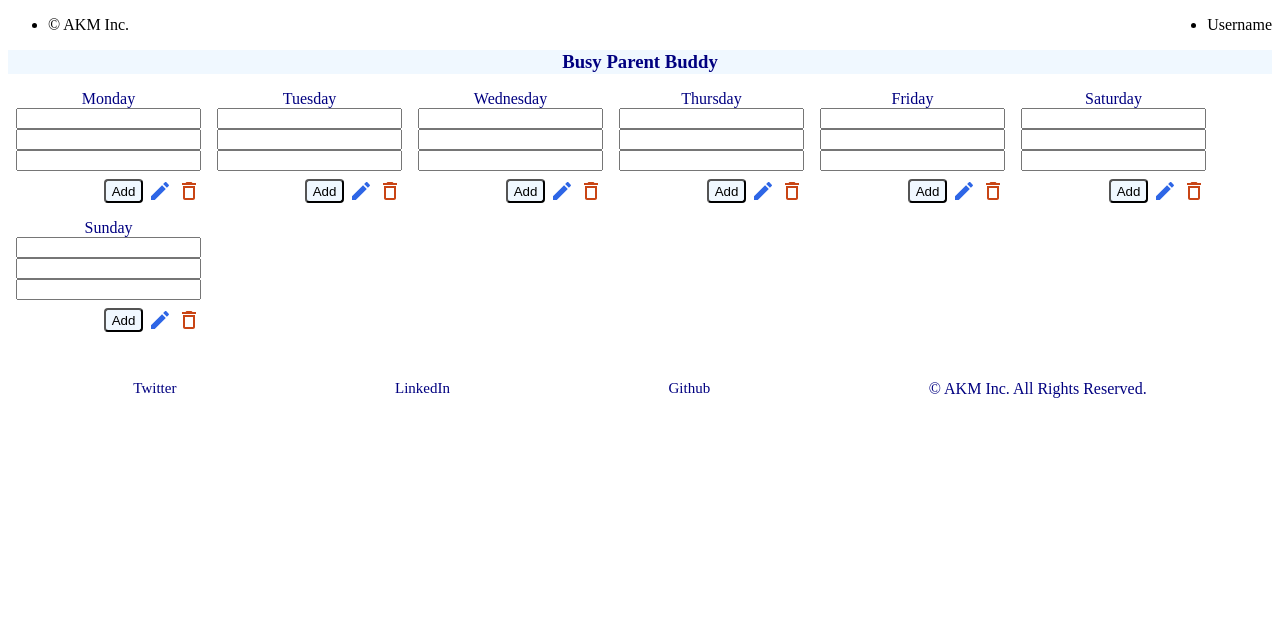
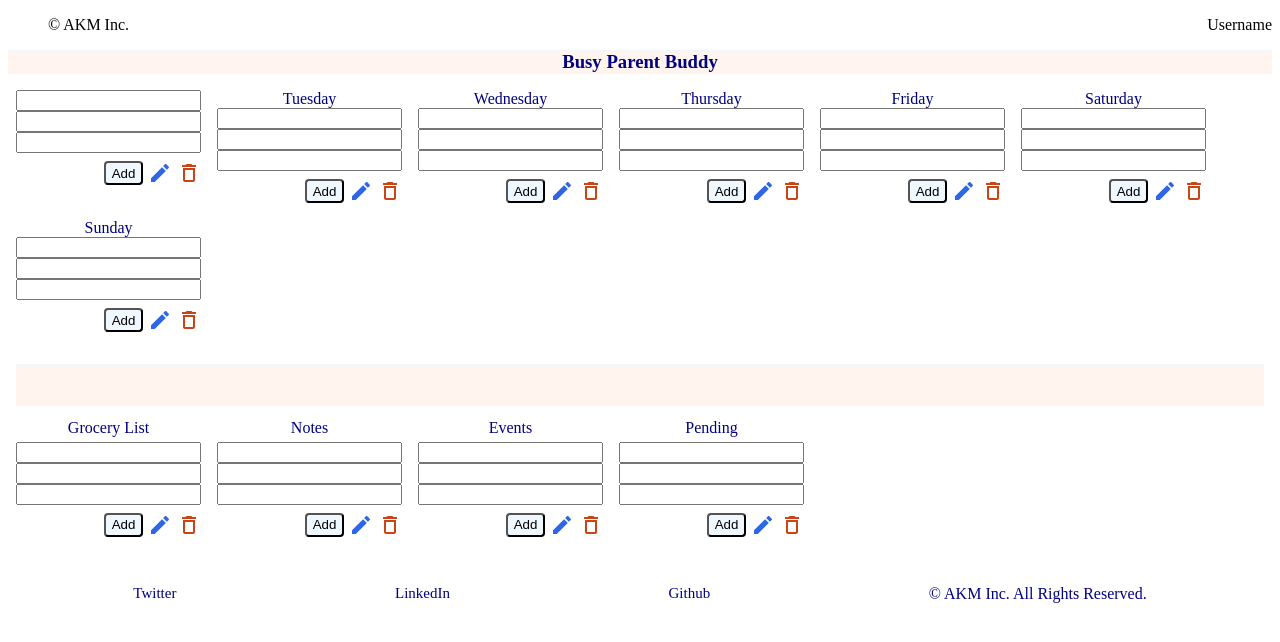
Before and after one commit to alextapia1/capstone-project, a React (Create React App) app: page / in a window 1280 px wide. Shown: the top 642 px of the page. Built offline with nearby package versions, Linux system fonts and the light colour scheme; no server answers.

Commit message:
update routes

```diff
--- a/src/App.js
+++ b/src/App.js
@@ -3,7 +3,7 @@ import React from 'react';
 import {BrowserRouter, Routes, Route} from 'react-router-dom';
 import Header from "./components/Header/Header";
 import Footer from "./components/Footer/Footer";
-import Dates from './components/Dates/Dates';
+import HomePage from './pages/HomePage';
 
 
 function App() {
@@ -12,7 +12,7 @@ function App() {
       <Header/>
     <div className="App">
       <Routes>
-      <Route path="/" element={<Dates/>} />
+      <Route path="/" element={<HomePage/>} />
 
       </Routes>
     </div>
--- a/src/components/Dates/Dates.js
+++ b/src/components/Dates/Dates.js
@@ -4,28 +4,41 @@ import { useEffect, useState } from 'react';
 import editIcon from "../../assets/edit-24px.svg";
 import deleteIcon from "../../assets/delete_outline-24px.svg";
 import axios from 'axios';
+import { getDates } from '../../utils/apiRequest';
 
 const Dates = () => {
+    const [item_id, setItem_id] = useState('');
+    const [category, setCategory] = useState('');
+    const [data, setData] = useState('');
+    const [complete, setComplete] = ('');
 
-    const [selectedFile, setSelectedFile] = useState('');
 
 
         function handleSubmit(event) {
            event.preventDefault();
 
            const form = event.target;
+            console.log(form)
+        //    const inputvalues = [
+        //     form.category.value,
+        //     form.data.value
+        //     ]
+            // console.log(inputvalues)
+            console.log(form.category)
+            console.log(form.data)
 
-           const inputvalues = [
-            form.item_id.values,
-            form.category.values,
-            form.data.values,
-            form.complete.values,
-            ]
-                //axios post
          }
 
 
+         useEffect(() =>{
+            console.log()
+            getDates()
+            .then(res => {
+            console.log(res)
 
+            })
+        },[])
+            //render data
 
 
 
@@ -36,11 +49,11 @@ const Dates = () => {
             <form onSubmit={handleSubmit} className='date__form'>
 
                  <div className='date__form--title'>
-                            <label className='date__form--day'>Monday</label>
+                            <label className='date__form--day'>{category.category}</label>
                             <div className='date__form--info'>
-                            <input className='date__form--details' type="text" name ="details" />
-                            <input className='date__form--details' type="text" name ="details" />
-                            <input className='date__form--details' type="text" name ="details" />
+                            <input className='date__form--details' type="text" name ={data.data} />
+                            <input className='date__form--details' type="text" name ={data.data} />
+                            <input className='date__form--details' type="text" name ={data.data} />
                             </div>
                             <div className='btn'>
                             <button className='btn__add' type='text'> Add </button>
--- a/src/components/Header/Header.scss
+++ b/src/components/Header/Header.scss
@@ -31,7 +31,7 @@
     width: 100%;
     border-top: 1px solid aliceblue;
     border-bottom: 1px solid aliceblue;
-    background-color: aliceblue;
+    background-color: seashell;
     color: navy;
     margin-top: 0;
     margin-bottom: 0;
--- a/src/components/Notes/Notes.js
+++ b/src/components/Notes/Notes.js
@@ -1,5 +1,7 @@
 import React from 'react';
 import '../Notes/Notes.scss';
+import editIcon from "../../assets/edit-24px.svg";
+import deleteIcon from "../../assets/delete_outline-24px.svg";
 
 const Notes = () => {
 
@@ -17,7 +19,9 @@ const Notes = () => {
                             <input className='note__form--details' type="text" name ="details" />
                             </div>
                             <div className='btn'>
-                            <button className='btn__add' type='submit'>Comment </button>
+                            <button className='btn__add' type='text'> Add </button>
+                            <img src={editIcon} alt='editIcon' type='text'/>
+                            <img src={deleteIcon} alt='deleteIcon'/>
                             </div>
                         </div>
 
@@ -29,7 +33,9 @@ const Notes = () => {
                             <input className='note__form--details' type="text" name ="details" />
                             </div>
                             <div className='btn'>
-                            <button className='btn__add' type='submit'>Comment </button>
+                            <button className='btn__add' type='text'> Add </button>
+                            <img src={editIcon} alt='editIcon' type='text'/>
+                            <img src={deleteIcon} alt='deleteIcon'/>
                             </div>
                         </div>
 
@@ -41,7 +47,9 @@ const Notes = () => {
                             <input className='note__form--details' type="text" name ="details" />
                             </div>
                             <div className='btn'>
-                            <button className='btn__add' type='submit'>Comment </button>
+                            <button className='btn__add' type='text'> Add </button>
+                            <img src={editIcon} alt='editIcon' type='text'/>
+                            <img src={deleteIcon} alt='deleteIcon'/>
                             </div>
                         </div>
 
@@ -53,7 +61,9 @@ const Notes = () => {
                             <input className='note__form--details' type="text" name ="details" />
                             </div>
                             <div className='btn'>
-                            <button className='btn__add' type='submit'>Comment </button>
+                            <button className='btn__add' type='text'> Add </button>
+                            <img src={editIcon} alt='editIcon' type='text'/>
+                            <img src={deleteIcon} alt='deleteIcon'/>
                             </div>
                         </div>
 
--- a/src/components/Notes/Notes.scss
+++ b/src/components/Notes/Notes.scss
@@ -3,18 +3,20 @@
 
 *{
     box-sizing: border-box;
+    list-style: none;
 }
 
 .note{
     padding: 1rem 0.5rem;
     color: navy;
 
+
 &__memo{
     display: flex;
     justify-content: center;
     border-top: 1px solid aliceblue;
     border-bottom: 1px solid aliceblue;
-    background-color: aliceblue;
+    background-color: seashell;
 }
 
 &__data{
--- a/src/pages/HomePage.js
+++ b/src/pages/HomePage.js
@@ -1,5 +1,7 @@
 import React, { useEffect, useState } from "react";
 import axios from 'axios';
+import Dates from "../components/Dates/Dates";
+import Notes from "../components/Notes/Notes";
 
 
 const HomePage = () => {
@@ -12,6 +14,8 @@ const HomePage = () => {
 
     return (
         <div className="home">
+            <Dates dateList={dateList}/>
+            <Notes featuredNote={featuredNote}/>
 
         </div>
     )
--- a/src/utils/apiRequest.js
+++ b/src/utils/apiRequest.js
@@ -5,7 +5,7 @@ const baseURL = process.env.REACT_APP_BASE_URL;
 
 export async function getDates() {
     try{
-        const res = await axios.get(`${baseURL}/`)
+        const res = await axios.get(`${baseURL}/dates`)
         return res.data;
     } catch {
         return "Failed to request Date"
```
